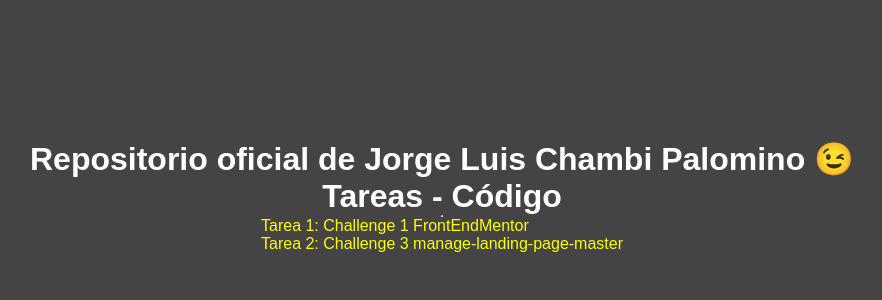
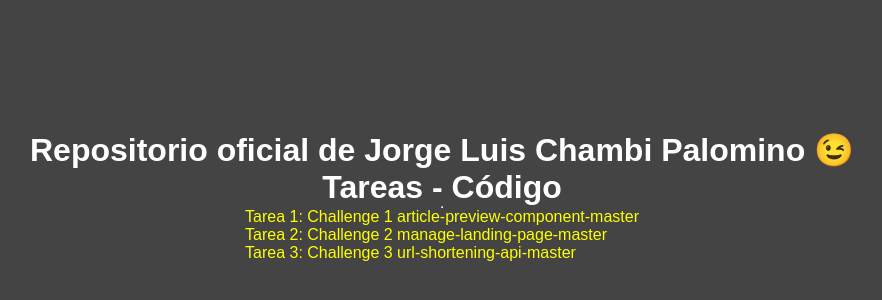
Before and after one commit to jchambi/jchambi.github.io, a plain HTML site: page index.html in a window 1280 px wide. Shown: the part 204-504 px from the top of the page, without its empty margins (198-1080 px from the left). Drawn offline with Linux system fonts and the light colour scheme.

Commit message:
Subiendo Challenge 1 y 3 imcompletos

```diff
--- a/index.html
+++ b/index.html
@@ -12,13 +12,18 @@
     <hr>
     <ul class="tareas">
         <li class="tareas__tarea">
-            <a href="https://jchambi.github.io/codigoJorgeChambi/bienvenida.html" class="tareas__link" target="_blank">
-                Tarea 1: Challenge 1 FrontEndMentor
+            <a href="https://jchambi.github.io/Challenges/article-preview-component-master/" class="tareas__link" target="_blank">
+                Tarea 1: Challenge 1 article-preview-component-master
             </a>
         </li>
         <li class="tareas__tarea">
             <a href="https://jchambi.github.io/Challenges/manage-landing-page-master/" class="tareas__link" target="_blank">
-                Tarea 2: Challenge 3 manage-landing-page-master
+                Tarea 2: Challenge 2 manage-landing-page-master
+            </a>
+        </li>
+        <li class="tareas__tarea">
+            <a href="https://jchambi.github.io/Challenges/url-shortening-api-master/" class="tareas__link" target="_blank">
+                Tarea 3: Challenge 3 url-shortening-api-master
             </a>
         </li>
     </ul>
```
